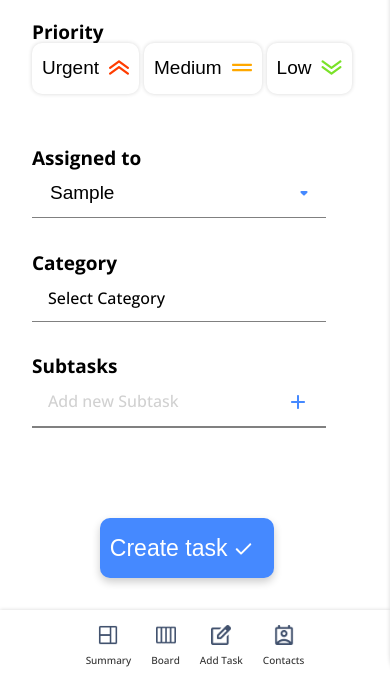
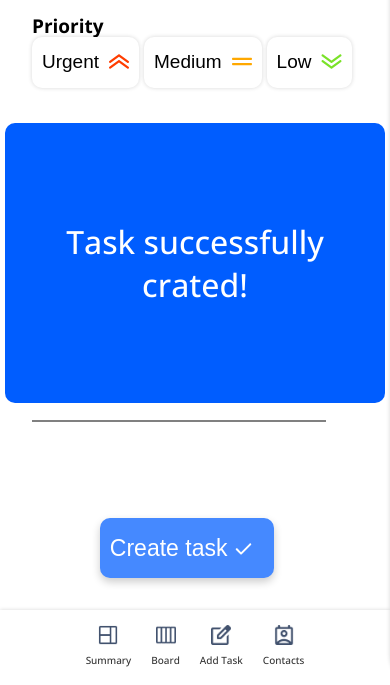
Before and after one commit to Daxi90/join-group, a plain HTML site: page add_task.html in a window 390 px wide. Both pictures are taken after typing "Sample", "Sample", "2020-01-15", "Sample" into the empty fields and a click on the button "Create task". Shown: the part 159-844 px from the top of the page. Drawn offline with nearby package versions, Linux system fonts and the light colour scheme; no server answers.

Commit message:
Popup Added Buttons fixed

```diff
--- a/js/add_task.js
+++ b/js/add_task.js
@@ -543,3 +543,27 @@ function createNewTaskObject(title, description, duedate, priority, assignedTo,
         subtasks: subtasks
     };
 }
+
+
+function addTaskPopup() {
+    const popup = document.createElement("div");
+
+    popup.className = "popup";
+    popup.innerText = "Task successfully crated!";
+
+    document.body.appendChild(popup);
+
+    setTimeout(() => {
+      popup.classList.add('show-popup');
+    }, 100);
+
+    setTimeout(() => {
+      popup.style.bottom = "-100px";
+      popup.classList.remove('show-popup');
+
+      setTimeout(() => {
+        popup.remove();
+      }, 500);
+
+    }, 3000);
+  }
--- a/js/saveTaskToAPI.js
+++ b/js/saveTaskToAPI.js
@@ -27,6 +27,11 @@ async function addTask() {
 
     // UI zurücksetzen
     clearInput();
+    addTaskPopup();
+    setTimeout(() => {
+        const popup = document.querySelector('.popup');
+        popup.classList.add('show-popup');
+      }, 100);
 }
 
 async function boardAddTask() {
--- a/styles/add_task.css
+++ b/styles/add_task.css
@@ -172,7 +172,8 @@ input:-ms-input-placeholder {
 }
 
 .subtasks-container {
-    height: 79px;
+    min-height: 79px;
+    height: auto;
     width: 440px;
 }
 
@@ -1245,3 +1246,28 @@ input {
         width: 95%;
     }
 }
+
+
+.popup {
+    position: fixed;
+    height: 250px;
+    width: 350px;
+    font-size: xx-large;
+    bottom: -100px;
+    left: 50%;
+    transform: translateX(-50%);
+    background-color: #005DFF;
+    color: white;
+    padding: 15px;
+    border-radius: 10px;
+    transition: bottom 0.5s ease-out;
+    display: flex;
+    justify-content: center;
+    align-items: center;
+    text-align: center;
+}
+
+  .show-popup {
+    bottom: 50%;
+  transform: translate(-50%, 50%);
+  }
--- a/styles/summary.css
+++ b/styles/summary.css
@@ -135,10 +135,13 @@ body{
     text-align: center;
 }
 
-@media screen and (max-width: 768px) {
+@media screen and (max-width: 1200px) {
+    .taskwidth {
+        width: 370px;
+    }
     .summaryBox {
         padding: 2px;
-        width: 100%;
+        width: 90%;
         margin: 2px;
         height: 100%;
         flex-direction: column;
@@ -150,6 +153,7 @@ body{
     }
 
     .toplayer {
+        width: 360px;
         flex-direction: column;
         gap: 5px;
         height: fit-content;
@@ -180,9 +184,10 @@ body{
     }
 
     .botlayer {
+        width: 360px;
         display: grid;
         grid-template-columns: 1fr 1fr;
-        row-gap: 15px;
+        row-gap: 5px;
         align-items: center;
         justify-content: center;
         justify-items: center;
@@ -193,19 +198,23 @@ body{
 }
 
 @media screen and (max-width: 500px) {
+    main {
+        padding: unset !important;
+    }
+
     .urgentbox {
-        width: 280px;
+        width: 260px;
         height: 80px;
     }
 
     #TaskTD {
-        width: 280px;
+        width: 260px;
     }
 
     #taskIB, #taskIP, #AFeedback, #done {
         width: 102px;
         height: 120Px;
-        padding: 15px 40px 15px 40px;
+        padding: 10px 25px 10px 25px;
 
     }
 }
```
